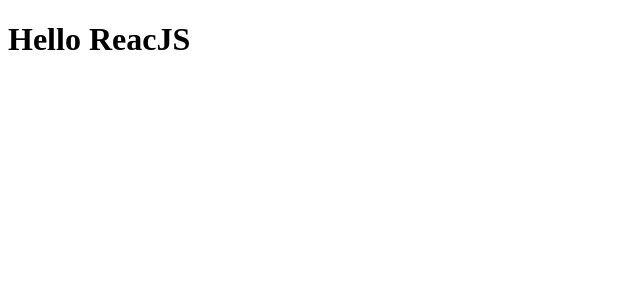
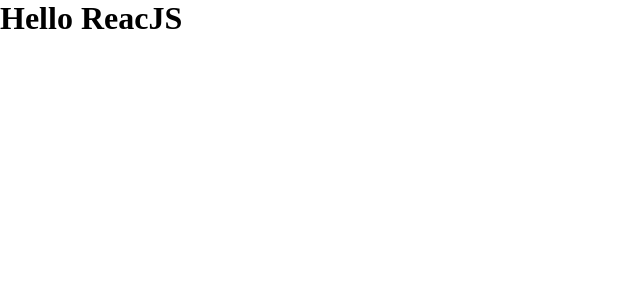
Before and after one commit to renanferminojc/rocketseat, a React app in the folder ignite/trilha-react/01-github-explorer/: page / in a window 1280 px wide. Shown: the top 300 px of the page, without its empty margins (0-640 px from the left). Built offline with nearby package versions, Linux system fonts and the light colour scheme.

Commit message:
importando arquivos css

```diff
--- a/ignite/trilha-react/01-github-explorer/package.json
+++ b/ignite/trilha-react/01-github-explorer/package.json
@@ -18,7 +18,9 @@
     "@babel/preset-env": "^7.13.12",
     "@babel/preset-react": "^7.13.13",
     "cross-env": "^7.0.3",
+    "css-loader": "^5.2.0",
     "html-webpack-plugin": "^5.3.1",
+    "style-loader": "^2.0.0",
     "webpack": "^5.30.0",
     "webpack-cli": "^4.6.0",
     "webpack-dev-server": "^3.11.2"
--- a/ignite/trilha-react/01-github-explorer/src/index.jsx
+++ b/ignite/trilha-react/01-github-explorer/src/index.jsx
@@ -1,5 +1,8 @@
 import { render } from 'react-dom';
+
 
 import { App } from './App';
 
+import './styles/global.css'
+
 render(<App />, document.getElementById('root'))
--- /dev/null
+++ b/ignite/trilha-react/01-github-explorer/src/styles/global.css
@@ -0,0 +1,9 @@
+* {
+  margin: 0;
+  padding: 0;
+  box-sizing: border-box;
+}
+
+body {
+  font: Arial, Helvetica, sans-serif;
+}
--- a/ignite/trilha-react/01-github-explorer/webpack.config.js
+++ b/ignite/trilha-react/01-github-explorer/webpack.config.js
@@ -28,6 +28,11 @@
         test: /\.jsx$/,
         exclude: /node_modules/,
         use: 'babel-loader'
+      },
+      {
+        test: /\.css$/,
+        exclude: /node_modules/,
+        use: ['style-loader', 'css-loader']
       }
     ]
   }
```
Also changed, not shown: 1 other file (tests, documents, lock files or other folders).
